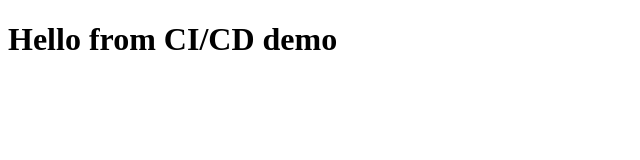
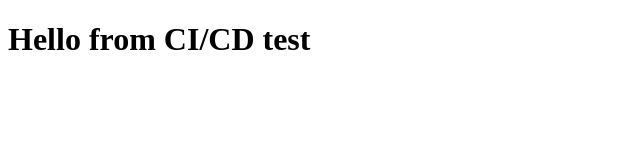
Before and after one commit to arfizurrahman/cicd-one, a website: page index.html in a window 1280 px wide. Shown: the full height of the page, 0-640 px from the left. Drawn offline with Linux system fonts and the light colour scheme.

Commit message:
updated index

```diff
--- a/index.html
+++ b/index.html
@@ -2,6 +2,6 @@
 <html>
   <head><meta charset="utf-8"><title>CI/CD Demo</title></head>
   <body>
-    <h1 id="msg">Hello from CI/CD demo</h1>
+    <h1 id="msg">Hello from CI/CD test</h1>
   </body>
 </html>
```
